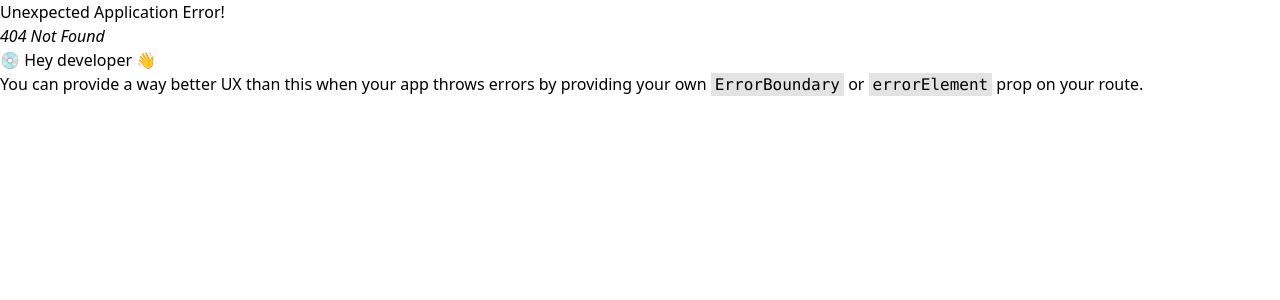
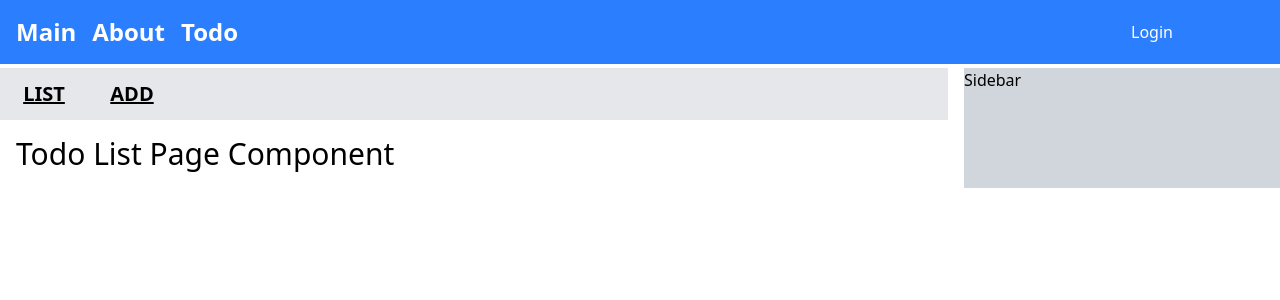
Before and after one commit to kth701/KN_Front_React, a React (Vite) app: page /todo/list in a window 1280 px wide. Before the commit this address had no page. Shown: the top 300 px of the page. Built offline with nearby package versions, Linux system fonts and the light colour scheme.

Commit message:
router-2

```diff
--- a/src/components/menus/BasicMenu.jsx
+++ b/src/components/menus/BasicMenu.jsx
@@ -5,7 +5,7 @@ const BasicMenu = () => {
     // 네비게이션 구조를 반환
     return(
         <>
-            <nav id='navbar' className="flex bg-blue-300">
+            <nav id='navbar' className="flex bg-blue-300 mb-1">
                 <div className="w-4/5 bg-blue-500 text-white">
                     <ul className="flex p-4 font-bold">
                         <li className="pr-4 text-2xl">
@@ -14,10 +14,16 @@ const BasicMenu = () => {
                         <li className="pr-4 text-2xl">
                             <Link to="/about">About</Link>
                         </li>
-                        <li className="pr-4 text-2xl">Todo</li>
+                        <li className="pr-4 text-2xl">
+                             <Link to="/todo/">Todo</Link>
+                        </li>
+
                     </ul>
                 </div>
 
+                <div className="w-1/5  bg-blue-500 text-white flex justify-center items-center">
+                    <div>Login</div>
+                </div>
             </nav>
         </>
     )
--- a/src/layout/BasicLayout.jsx
+++ b/src/layout/BasicLayout.jsx
@@ -12,12 +12,12 @@ const BasicLayout = ({children}) =>{
                                         space-y-4 md:flex-row md:space-x-4 md:space-y-0 ">
 
                 {/* 2행 1열 =>좌측 영역 : 콘텐츠 영역 */}
-                <main className="md:w-2/3 lg:w-3/4  bg-gray-200  py-40 ">
+                <main className="md:w-2/3 lg:w-3/4  bg-gray-200   ">
                     {children}
                 </main>
 
                 {/* 2행 2열 => 우측영역: 사이드바 */}
-                <aside className="md:w-1/3 lg:w-1/4 bg-gray-300 py-40 ">Sidebar</aside>
+                <aside className="md:w-1/3 lg:w-1/4 bg-gray-300 ">Sidebar</aside>
             </div>
         </>
     )
--- /dev/null
+++ b/src/pages/todo/IndexPage.jsx
@@ -0,0 +1,31 @@
+import { Outlet, useNavigate } from "react-router-dom";
+import BasicLayout from "../../layout/BasicLayout";
+
+const IndexPage = () => {
+    const navigate = useNavigate();
+
+    const handleClickList = () => {
+        console.log("LIST click...")
+        navigate({pathname: "list"}) // 상대 경로로 이동
+    }
+
+
+    return (
+        <BasicLayout>
+            <div className="w-full flex">
+                <div className="text-xl m-1 p-2 w-20 font-extrabold text-center underline"
+                        onClick={handleClickList}>
+                    LIST
+                </div>
+                <div  className="text-xl m-1 p-2 w-20 font-extrabold text-center underline">
+                    ADD
+                </div>
+            </div>
+            <div className="w-full flex-wrap">
+                <Outlet />
+            </div>
+        </BasicLayout>
+        )
+}
+
+export default IndexPage;
--- /dev/null
+++ b/src/pages/todo/LIstPage.jsx
@@ -0,0 +1,12 @@
+
+const ListPage = () => {
+    return (
+        <div className="p-4 w-full bg-white">
+            <div className="text-3xl">
+                Todo List Page Component
+            </div>
+        </div>
+    )
+}
+
+export default ListPage
--- a/src/router/root.jsx
+++ b/src/router/root.jsx
@@ -7,6 +7,11 @@ const Loading = <div>Loading....</div>
 
 const Main = lazy(()=> import("../pages/MainPage"))
 const About = lazy(  () => import("../pages/AboutPage"))
+const TodoIndex = lazy( () => import("../pages/todo/IndexPage"))
+const TodoList = lazy( () => import("../pages/todo/LIstPage"))
+
+
+
 
 const root = createBrowserRouter([ // 주소(url) 와 페이지 맵핑
     {
@@ -17,6 +22,20 @@ const root = createBrowserRouter([ // 주소(url) 와 페이지 맵핑
     {
         path:"about",
         element: <Suspense fallback={Loading}><About /></Suspense>
+    },
+
+    {
+        path: "todo", // "/todo/list" -> TodoList.jsx 연결
+        element: <Suspense fallback={Loading}><TodoIndex /></Suspense>,
+
+        children:[
+            {
+                path:"list",
+                element: <Suspense fallback={Loading}><TodoList /></Suspense>
+            },
+        ]
+
+
     }
 
 
```
